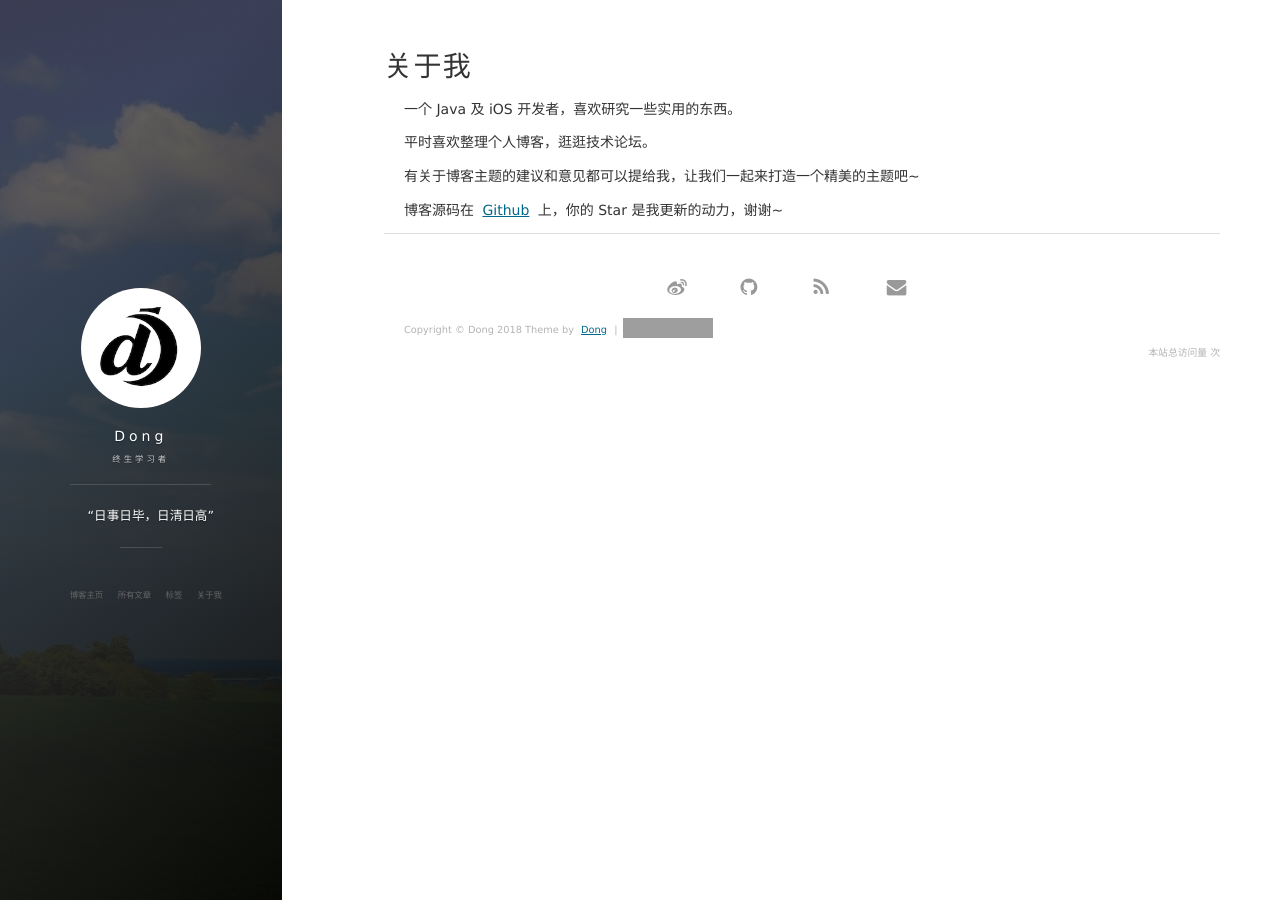
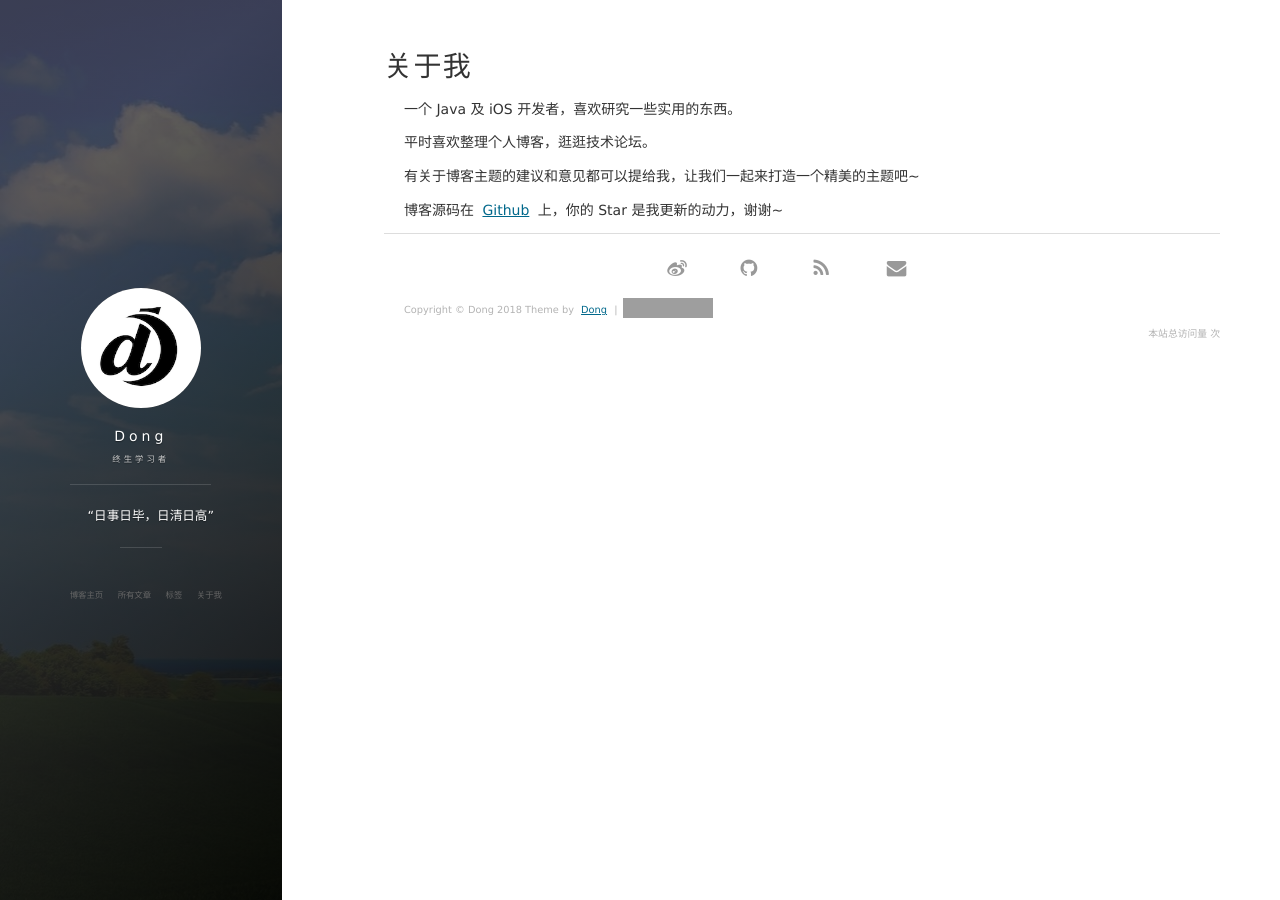
Before and after one commit to hdd2803/hdd2803.github.io, a Jekyll site: the page built from about.md, in a window 1280 px wide. Built offline with Jekyll 4.4.1, drawn with Linux system fonts in a browser that asks for light colours; nearby versions of some CDN libraries; comment, search, counter and statistics services are not loaded; grey boxes are pictures that could not be loaded.

Commit message:
修改页面样式

```diff
--- a/_includes/pagination.html
+++ b/_includes/pagination.html
@@ -1,4 +1,4 @@
-<hr class="post-list__divider " />
+<!-- <hr class="post-list__divider " /> -->
 
 <nav class="pagination" role="navigation">
 
--- a/css/main.css
+++ b/css/main.css
@@ -399,7 +399,7 @@ img::-moz-selection {
 
   .footer {
     display: block;
-    padding: 2em 0 0 0;
+    /*padding: 2em 0 0 0;*/
     border-top: 1px solid #DDDDDD;
     font-size: .7em;
     color: #b3b3b3; }
@@ -766,7 +766,7 @@ img::-moz-selection {
   }
   .pagination {
     display: block;
-    margin: 0 0 4em 0;
+    margin: 0 0 1em 0;
   }
 
   .pagination__page-number {
```
